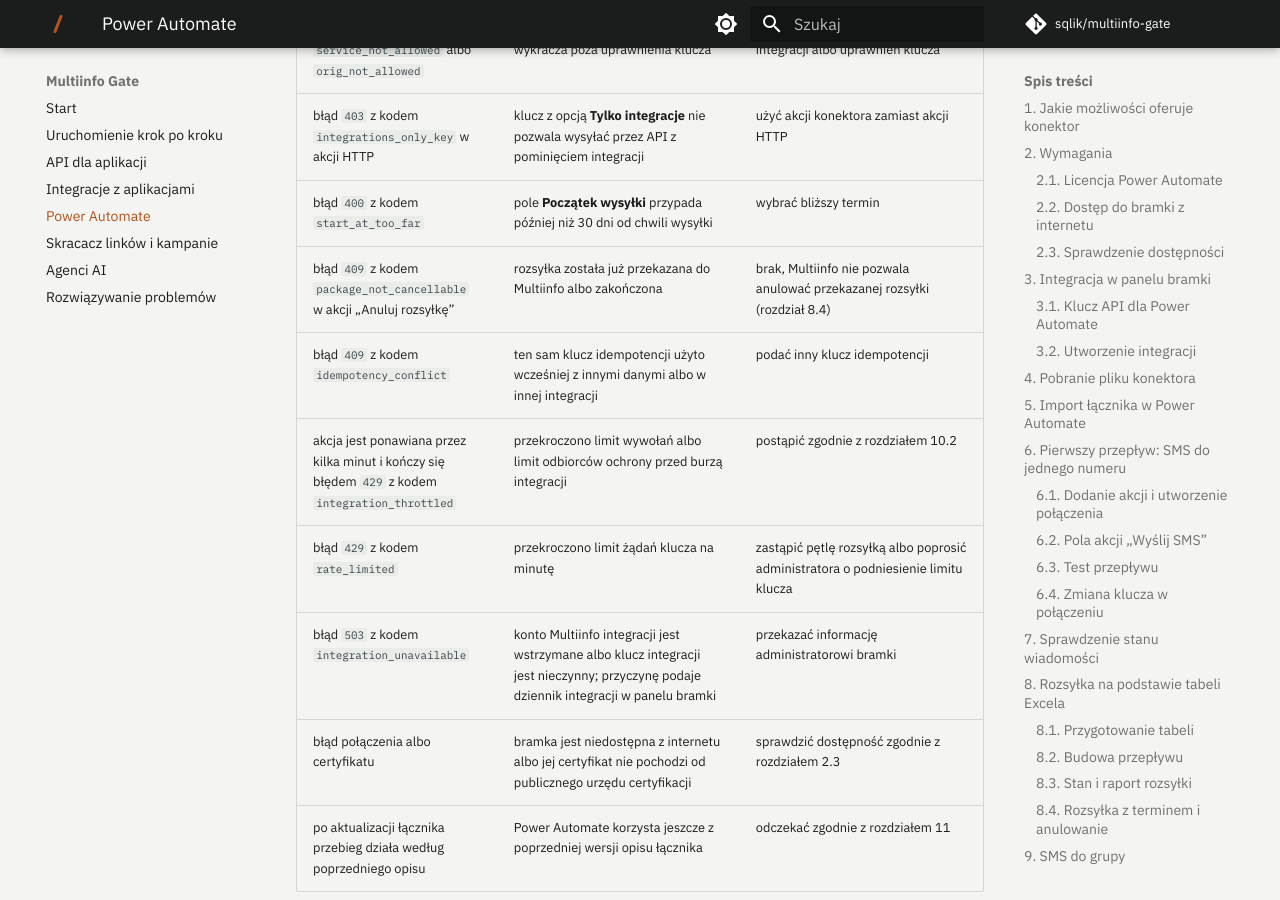
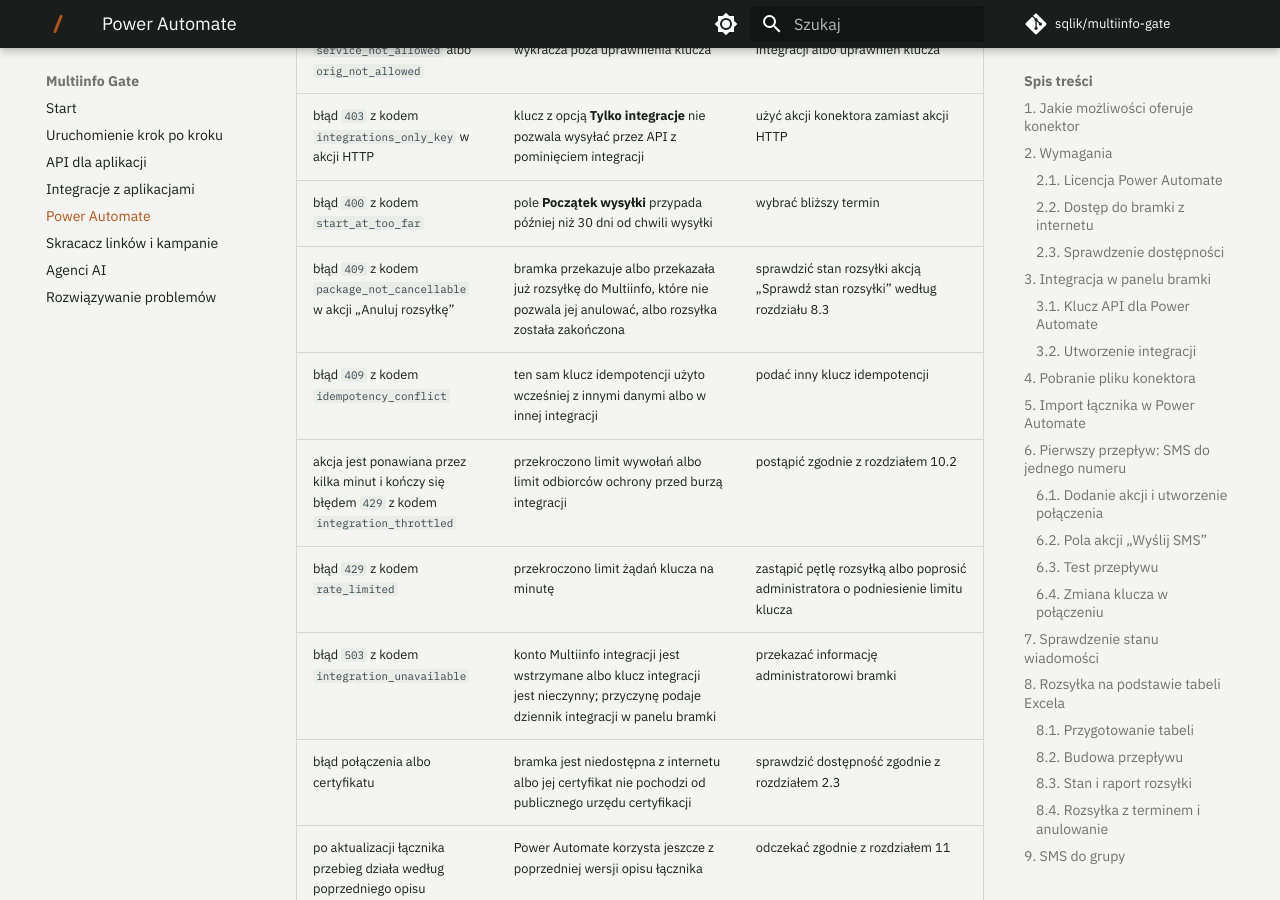
Before and after one commit to sqlik/multiinfo-gate, an MkDocs documentation site: the page built from docs/power-automate.md, in a window 1280 px wide and 900 px high, scrolled down 21791 px. Built offline with MkDocs 1.6.1 and Material for MkDocs 9.7.7, drawn with Linux system fonts in a browser that asks for light colours; comment, search, counter and statistics services are not loaded; some of the changed text lies outside the part shown.

Commit message:
Anulowanie rozsyłki w trakcie przekazywania: osobny komunikat bez „została już przekazana”

```diff
--- a/docs/power-automate.md
+++ b/docs/power-automate.md
@@ -482,8 +482,9 @@ samej rozsyłki zwraca ten sam wynik. W panelu bramki rozsyłka otrzymuje stan
 
 Jeżeli wynik jest inny:
 
-- **Błąd `409` z kodem `package_not_cancellable`.** Bramka przekazała już rozsyłkę do Multiinfo, które
-  nie pozwala jej anulować, albo rozsyłka została zakończona. Komunikat opisuje stan rozsyłki
+- **Błąd `409` z kodem `package_not_cancellable`.** Bramka przekazuje albo przekazała już rozsyłkę
+  do Multiinfo, które nie pozwala jej anulować, albo rozsyłka została zakończona. Komunikat opisuje
+  stan rozsyłki
 - **Błąd `404` z kodem `package_not_found`.** Identyfikator wskazuje rozsyłkę innego klucza albo zawiera
   błąd
 
@@ -613,7 +614,7 @@ kodów wraz z ich znaczeniem znajdziesz w rozdziale 5b.6 [API](api.md).
 | błąd `403` z kodem `service_not_allowed` albo `orig_not_allowed` | usługa albo nadpis integracji wykracza poza uprawnienia klucza | poprosić administratora o korektę integracji albo uprawnień klucza |
 | błąd `403` z kodem `integrations_only_key` w akcji HTTP | klucz z opcją **Tylko integracje** nie pozwala wysyłać przez API z pominięciem integracji | użyć akcji konektora zamiast akcji HTTP |
 | błąd `400` z kodem `start_at_too_far` | pole **Początek wysyłki** przypada później niż 30 dni od chwili wysyłki | wybrać bliższy termin |
-| błąd `409` z kodem `package_not_cancellable` w akcji „Anuluj rozsyłkę” | rozsyłka została już przekazana do Multiinfo albo zakończona | brak, Multiinfo nie pozwala anulować przekazanej rozsyłki (rozdział 8.4) |
+| błąd `409` z kodem `package_not_cancellable` w akcji „Anuluj rozsyłkę” | bramka przekazuje albo przekazała już rozsyłkę do Multiinfo, które nie pozwala jej anulować, albo rozsyłka została zakończona | sprawdzić stan rozsyłki akcją „Sprawdź stan rozsyłki” według rozdziału 8.3 |
 | błąd `409` z kodem `idempotency_conflict` | ten sam klucz idempotencji użyto wcześniej z innymi danymi albo w innej integracji | podać inny klucz idempotencji |
 | akcja jest ponawiana przez kilka minut i kończy się błędem `429` z kodem `integration_throttled` | przekroczono limit wywołań albo limit odbiorców ochrony przed burzą integracji | postąpić zgodnie z rozdziałem 10.2 |
 | błąd `429` z kodem `rate_limited` | przekroczono limit żądań klucza na minutę | zastąpić pętlę rozsyłką albo poprosić administratora o podniesienie limitu klucza |
```
Also changed, not shown: docs/api.md (+2 -2 lines), 2 other files.
